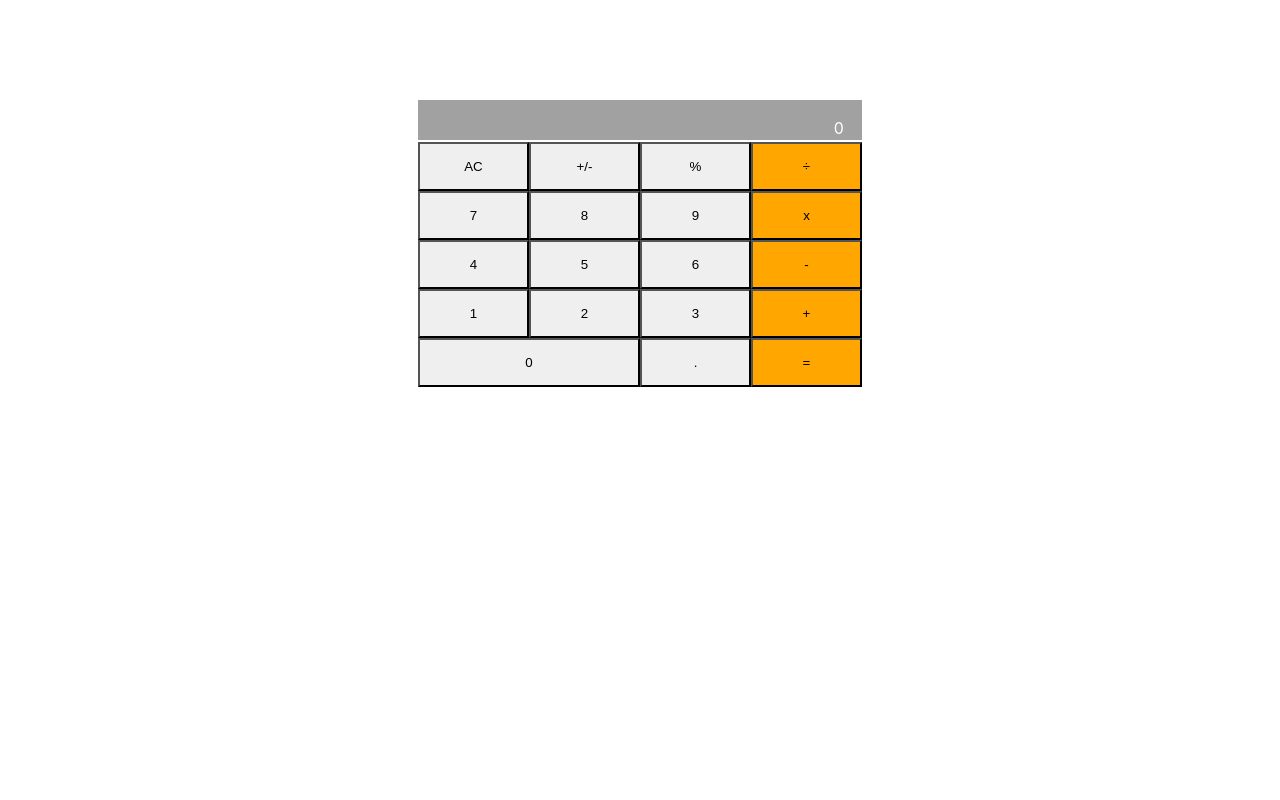
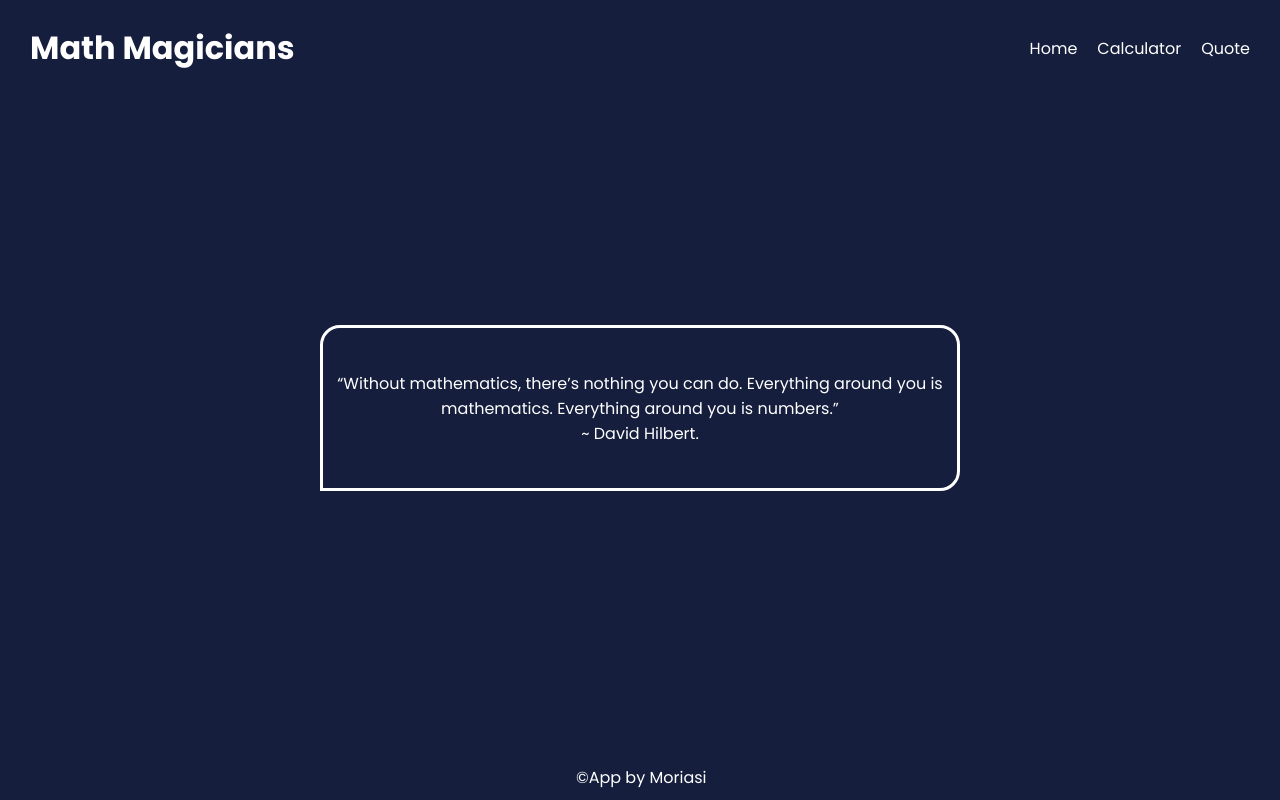
Before and after one commit to Aquinasmoriasi/math-magicians, a React (Create React App) app: page /Quote in a window 1280 px wide. Built offline with nearby package versions, Linux system fonts and the light colour scheme.

Commit message:
add styling

```diff
--- a/public/index.html
+++ b/public/index.html
@@ -8,8 +8,6 @@
       name="description"
       content="Web site created using create-react-app"
     />
-    <link rel="apple-touch-icon" href="%PUBLIC_URL%/logo192.png" />
-       <link rel="manifest" href="%PUBLIC_URL%/manifest.json" />
     <title>Math Magicians</title>
   </head>
   <body>
--- a/src/App.css
+++ b/src/App.css
@@ -1,19 +1,18 @@
+@import url('https://fonts.googleapis.com/css2?family=Poppins:wght@400;700&display=swap');
+
 * {
   margin: 0;
   padding: 0;
 }
 
-#root {
-  padding-top: 100px;
-  width: 70%;
-  margin: auto;
-  display: flex;
-  justify-content: center;
-  align-items: center;
+body {
+  font-family: 'Poppins', sans-serif;
+  background-color: #151e3d;
+  color: #fff;
 }
 
-form {
-  width: 50%;
+#root {
+  padding: 0 30px;
 }
 
 table {
@@ -38,16 +37,19 @@ input[type="button"] {
 }
 
 .output {
-  height: 40px;
-  margin: auto;
+  margin-top: 3px;
+  height: 60px;
+  display: flex;
+  justify-content: flex-end;
+  align-items: center;
   color: #fff;
   text-align: end;
   box-sizing: border-box;
   width: 99%;
   margin-left: 0.5%;
-  border: none;
-  padding: 18px;
-  background-color: rgb(161, 161, 161);
+  border: 3px ridge;
+  padding: 18px 10px;
+  background-color: rgb(180, 181, 177);
 }
 
 input[type="text"]:focus {
@@ -57,3 +59,71 @@ input[type="text"]:focus {
 .last-column input {
   background-color: rgb(255, 166, 0);
 }
+
+header {
+  display: flex;
+  padding-top: 2%;
+  justify-content: space-between;
+  margin-bottom: 17vh;
+}
+
+nav {
+  display: flex;
+  gap: 20px;
+  justify-content: flex-end;
+  align-items: center;
+}
+
+nav a {
+  text-decoration: none;
+  color: #fff;
+}
+
+nav a:hover {
+  color: gold;
+}
+
+.calc {
+  height: 70vh;
+  display: grid;
+  justify-content: space-between;
+  align-items: start;
+  gap: 40px;
+  grid-template-columns: 1fr 1fr;
+}
+
+.calc form {
+  width: 80%;
+  background-color: rgb(180, 181, 177);
+  border: 3px solid rgb(180, 181, 177);
+}
+
+.calc h3 {
+  font-size: 25px;
+}
+
+.quote {
+  height: 50vh;
+  display: flex;
+  justify-content: center;
+  align-items: center;
+}
+
+.quote p {
+  display: flex;
+  flex-direction: column;
+  justify-content: center;
+  align-items: center;
+  padding: 0 12px;
+  text-align: center;
+  border: 3px solid;
+  width: 50%;
+  height: 40%;
+  border-radius: 20px 20px 20px 0;
+}
+
+footer {
+  position: fixed;
+  bottom: 10px;
+  left: 45%;
+}
--- a/src/App.js
+++ b/src/App.js
@@ -1,9 +1,15 @@
 import './App.css';
 import React from 'react';
-import Calculator from './components/Calculator';
+import {
+  BrowserRouter as Router,
+} from 'react-router-dom';
+import Nav from './components/Nav';
+// import Home from './components/Home';
 
 const App = () => (
-  <Calculator />
+  <Router>
+    <Nav />
+  </Router>
 );
 
 export default App;
--- a/src/components/Calculator.js
+++ b/src/components/Calculator.js
@@ -1,5 +1,4 @@
 import React, { useState } from 'react';
-
 import calculate from '../logic/calculate';
 
 const Calculator = () => {
@@ -19,6 +18,9 @@ const Calculator = () => {
   const { total, next, operation } = state;
 
   return (
+    <>
+      <div className="calc">
+        <h3>Let&apos;s do some Math!!</h3>
         <form action="#">
           <div className="output">
             {!total && !next && !operation ? 0 : [total, operation, next]}
@@ -95,6 +97,8 @@ const Calculator = () => {
             </tbody>
           </table>
         </form>
+      </div>
+    </>
   );
 };
 
--- /dev/null
+++ b/src/components/Home.js
@@ -0,0 +1,16 @@
+import React from 'react';
+
+const Home = () => (
+  <div className="home">
+    <h2>Welcome to my page</h2>
+    <p>
+      This is an app built using React
+      that enables users do mathematical
+      operations and also generates random math-related quotes.
+      <br />
+      Have some fun with the app, won&apos;t you?
+    </p>
+  </div>
+);
+
+export default Home;
--- /dev/null
+++ b/src/components/Nav.js
@@ -0,0 +1,35 @@
+import React from 'react';
+import {
+  Routes,
+  Route,
+  Link,
+} from 'react-router-dom';
+import Home from './Home';
+import Quote from './Quote';
+import Calculator from './Calculator';
+import generator from '../functions/generator';
+
+const random = (quotes) => Math.floor(Math.random() * quotes.length);
+
+const Nav = () => (
+  <>
+    <header>
+      <h1>Math Magicians</h1>
+      <nav>
+        <Link to="/">Home</Link>
+        <Link to="/Calculator">Calculator</Link>
+        <Link to="/Quote" onClick={() => random(generator)}>Quote</Link>
+      </nav>
+    </header>
+    <Routes>
+      <Route path="/" element={<Home />} />
+      <Route path="/Calculator" element={<Calculator />} />
+      <Route path="/Quote" element={<Quote />} />
+    </Routes>
+    <footer>
+      <p>&copy;App by Moriasi</p>
+    </footer>
+  </>
+);
+
+export default Nav;
--- /dev/null
+++ b/src/components/Quote.js
@@ -0,0 +1,15 @@
+import React from 'react';
+import generator from '../functions/generator';
+
+const random = Math.floor(Math.random() * generator.length);
+
+const Quote = () => (
+  <div className="quote">
+    <p>
+      <span>{generator[random].quote}</span>
+      <span>{generator[random].by}</span>
+    </p>
+  </div>
+);
+
+export default Quote;
--- /dev/null
+++ b/src/components/random.js
@@ -0,0 +1,3 @@
+const random = (quotes) => Math.floor(Math.random() * quotes.length);
+
+export default random;
--- /dev/null
+++ b/src/functions/generator.js
@@ -0,0 +1,45 @@
+const generator = [
+  {
+    quote: '“I have hardly ever known a mathematician who was capable of reasoning.”',
+    by: '~ Plato',
+  },
+  {
+    quote: '“Film is one of the three universal languages, the other two: mathematics and music.”',
+    by: '~ Frank Capra',
+  },
+  {
+    quote: '“The study of mathematics, like the Nile, begins in minuteness but ends in magnificence.”',
+    by: '~ Charles Caleb Colton',
+  },
+
+  {
+    quote: '“Wherever there is number, there is beauty.”',
+    by: '~ Proclus',
+  },
+  {
+    quote: '“‘Obvious’ is the most dangerous word in mathematics.”',
+    by: '~ Eric Temple Bell',
+  },
+  {
+    quote: '“As long as algebra is taught in school, there will be prayer in school.”',
+    by: '~ Cokie Roberts',
+  },
+  {
+    quote: '“In mathematics, the art of proposing a question must be held of higher value than solving it.”',
+    by: '~ Georg Cantor',
+  },
+  {
+    quote: '“Somehow it’s okay for people to chuckle about not being good at math.”',
+    by: '~ Neil deGrasse Tyson',
+  },
+  {
+    quote: ' “Go down deep enough into anything and you will find mathematics.”',
+    by: '~ Dean Schlicter',
+  },
+  {
+    quote: '“Without mathematics, there’s nothing you can do. Everything around you is mathematics. Everything around you is numbers.”',
+    by: '~ David Hilbert.',
+  },
+];
+
+export default generator;
```
Also changed, not shown: package.json (+6 -1 lines), public/robots.txt (deleted), 1 other file (tests, documents, lock files or other folders). Lines whose indentation alone changed are shown as unchanged.
